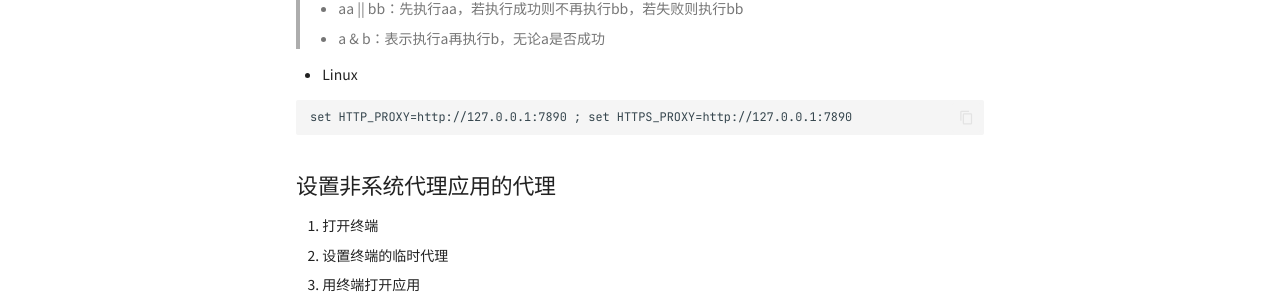
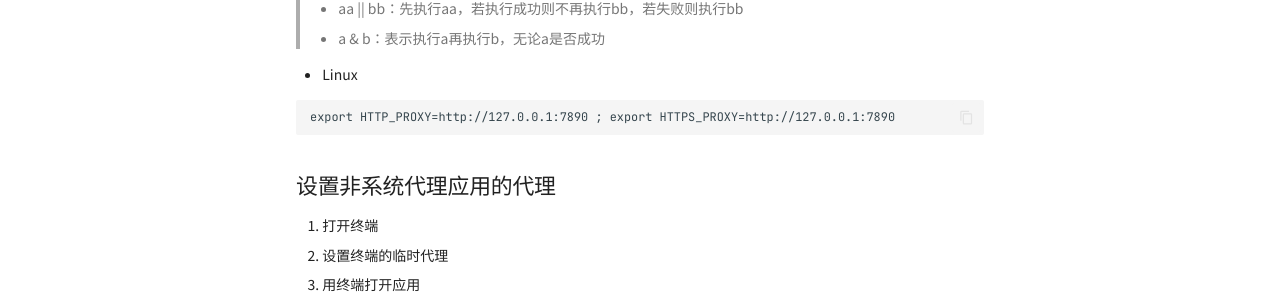
Before and after one commit to QiuHong-1202/CS-Document, an MkDocs documentation site: the page built from docs/Tutorial/Proxy.md, in a window 1280 px wide and 1062 px high. Shown: the part 596-897 px from the top of the window. Built offline with MkDocs 1.6.1 and Material for MkDocs 9.7.7, drawn with Linux system fonts in a browser that asks for light colours; nearby versions of some CDN libraries; comment, search, counter and statistics services are not loaded.

Commit message:
fix: Linux proxy

````diff
--- a/docs/Tutorial/Proxy.md
+++ b/docs/Tutorial/Proxy.md
@@ -28,7 +28,7 @@ set HTTP_PROXY=http://127.0.0.1:7890 && set HTTPS_PROXY=http://127.0.0.1:7890
 - Linux
 
 ```
-set HTTP_PROXY=http://127.0.0.1:7890 ; set HTTPS_PROXY=http://127.0.0.1:7890
+export HTTP_PROXY=http://127.0.0.1:7890 ; export HTTPS_PROXY=http://127.0.0.1:7890
 ```
 
 ## 设置非系统代理应用的代理
````
